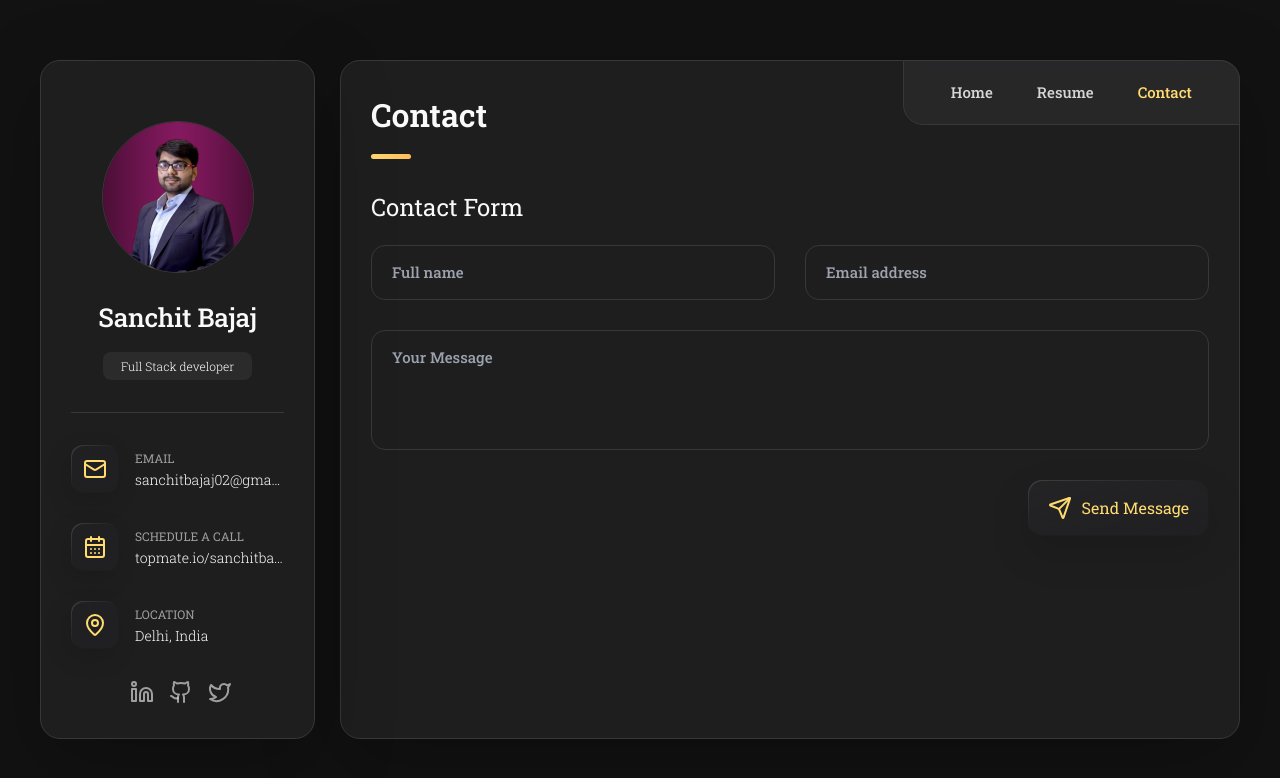
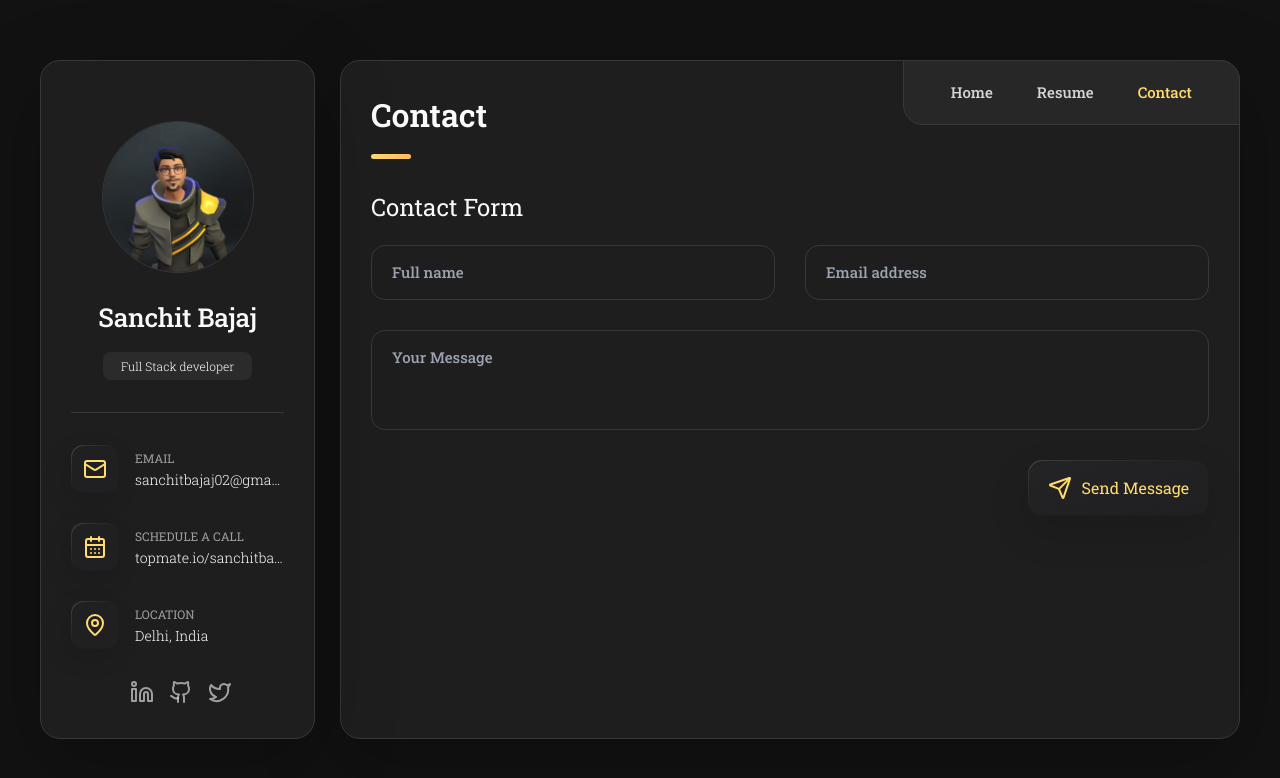
Before and after one commit to Sanchitbajaj02/Sanchitbajaj02.github.io, a Next.js app: page /contact in a window 1280 px wide. Shown: the top 778 px of the page. Built offline with nearby package versions, Linux system fonts and the light colour scheme.

Commit message:
fix image

```diff
--- a/src/styles/style.css
+++ b/src/styles/style.css
@@ -355,13 +355,13 @@
 } */
 
 .avatar-box {
-  /* border-radius: 30px; */
   border-radius: 50%;
   border: 1px solid var(--jet);
 }
 
 .avatar-box img {
-  width: 70px;
+  width: 80px;
+  border-radius: 50%;
 }
 
 .info-content .name {
@@ -1267,7 +1267,7 @@
 
 textarea.form-input {
   min-height: 100px;
-  height: 120px;
+  /* height: 120px; */
   max-height: 200px;
   resize: vertical;
   margin-bottom: 25px;
```
Also changed, not shown: public/assets/images/profile-pic.png, 1 other file (tests, documents, lock files or other folders).
